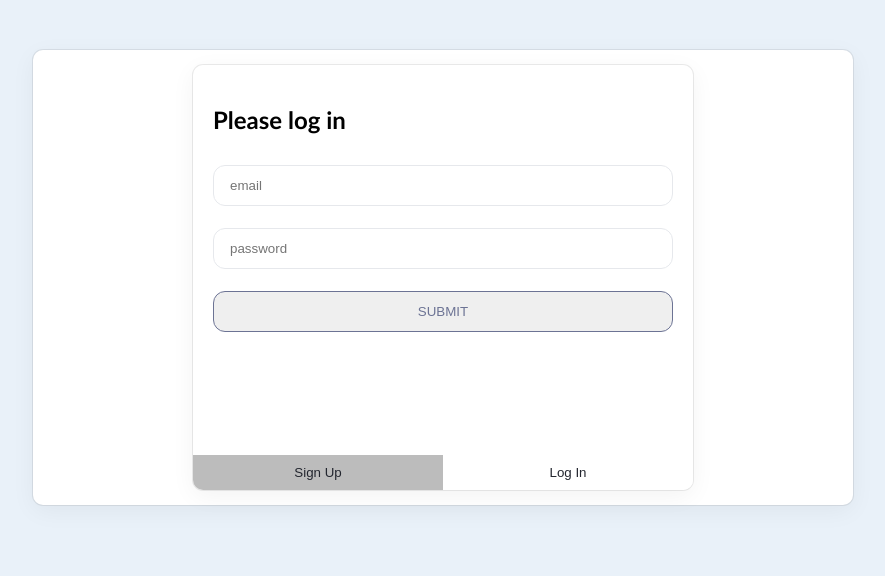
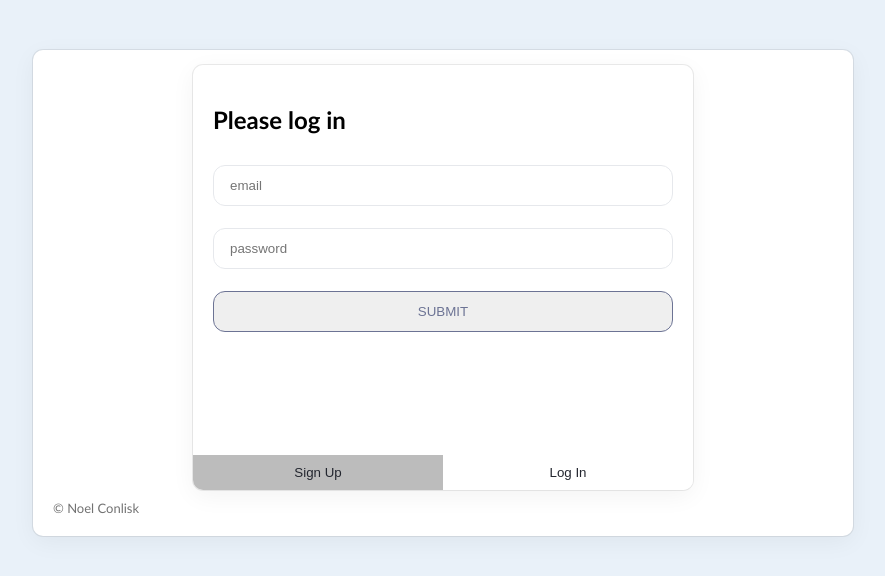
Before and after one commit to nconlisk/TODO_APP-deployed, a React (Create React App) app in the folder client/: page / in a window 1280 px wide. Shown: the top 576 px of the page, without its empty margins (197-1082 px from the left). Built offline with nearby package versions, Linux system fonts and the light colour scheme.

Commit message:
some minor style updates

```diff
--- a/client/src/App.js
+++ b/client/src/App.js
@@ -43,8 +43,10 @@ const App = () => {
       {authToken &&
       <>
       <ListHeader listName={"Holiday tick list"} getData={getData}></ListHeader>
+      <p className='user-email'>Welcome back {userEmail}</p>
       { sortedTasks?.map((task) => <ListItem key={task.id} getData={getData} task={task}/>)}
       </>}
+      <p className='copyright'> © Noel Conlisk</p>
     </div>
   );
 }
--- a/client/src/index.css
+++ b/client/src/index.css
@@ -210,3 +210,17 @@ input {
     padding: 10px;
     color: rgb(35, 38, 47)
 }
+
+.user-email{
+    float: right;
+    font-size: 13px;
+    margin: 10px;
+    color: rgb(114, 114, 114);
+
+}
+
+.copyright {
+    font-size: 13px;
+    margin: 10px;
+    color: rgb(114, 114, 114);
+}
```
